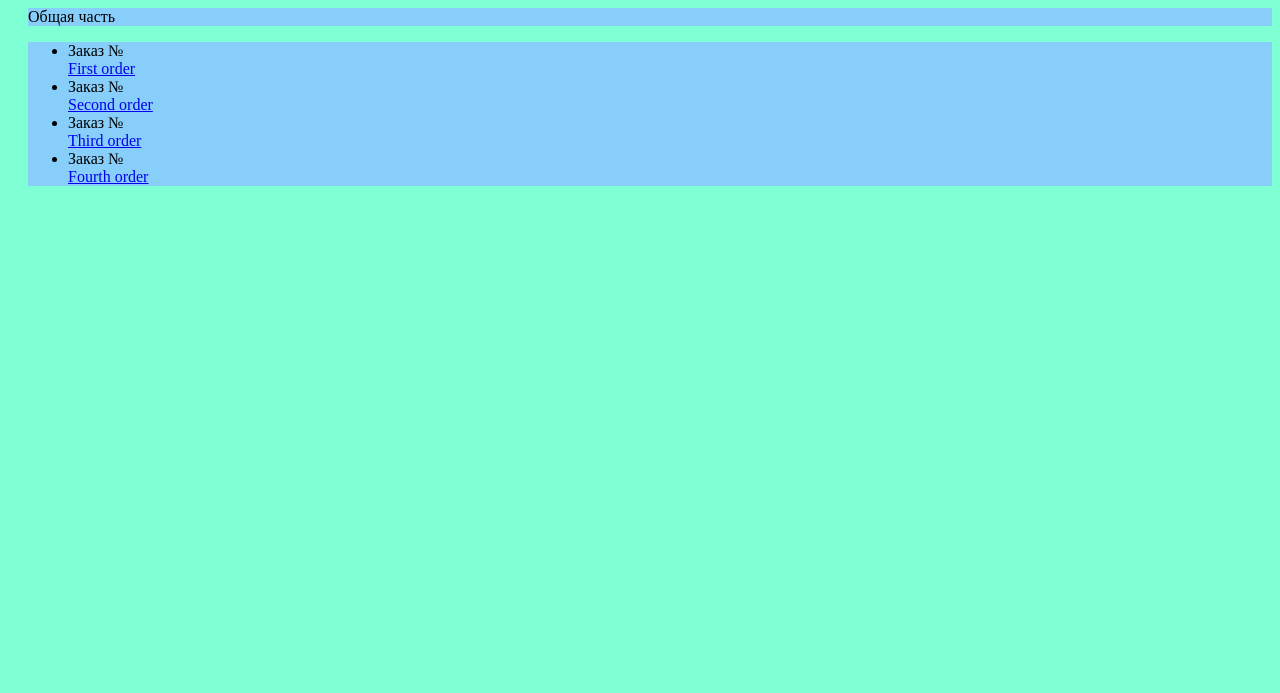
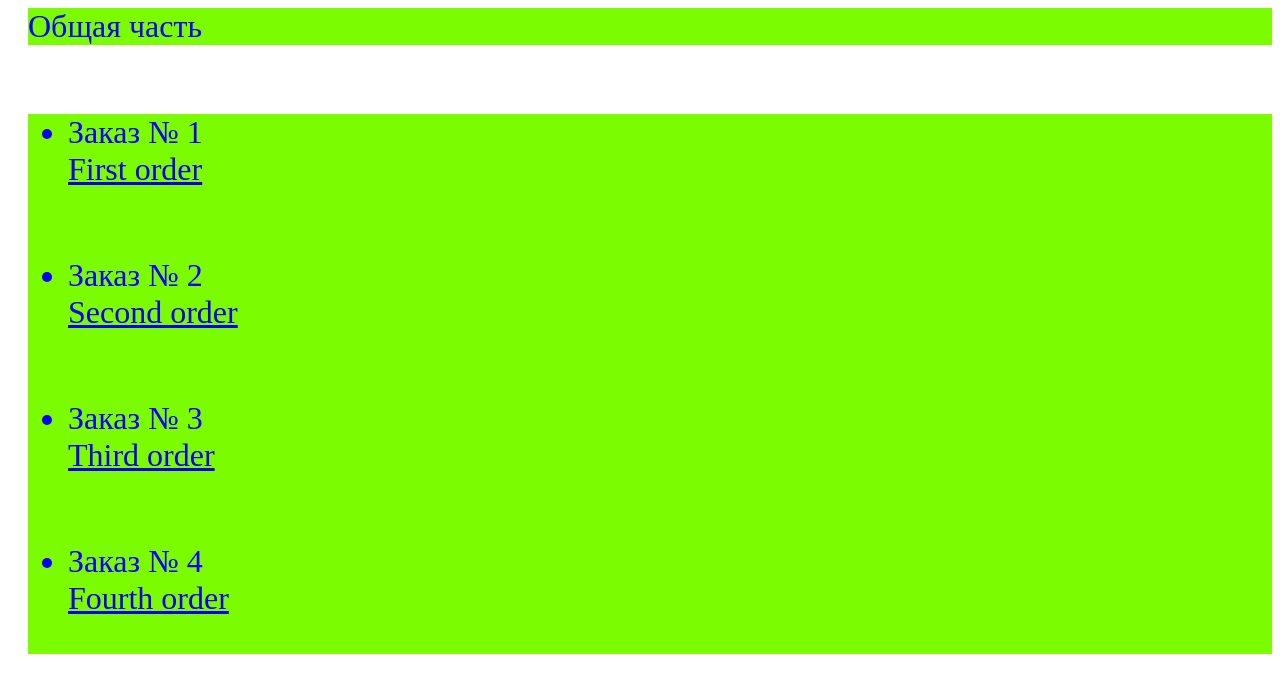
Before and after one commit to FoXTecktoniK/RIP, a Django app: page /orders/ in a window 1280 px wide. Shown: the top 693 px of the page. Run offline with Django 3.2, Linux system fonts and the light colour scheme.

Commit message:
Fixing and restyling smth

```diff
--- a/Lab4/lab4/urls.py
+++ b/Lab4/lab4/urls.py
@@ -19,12 +19,13 @@ from django.urls import path
 from my_app.views import *
 
 urlpatterns = [
+    path('', lambda x: render(x, 'main.html')),
     path('admin/', admin.site.urls),
     url(r'^function_view/', function_view),
     url(r'^class_based_view/', ExampleClassBased.as_view()),
     url(r'^static_view/', ExampleStaticView.as_view()),
     url(r'^var_view/', var_view),
-    url(r'^tag', var_tag),
+    url(r'^tag/', var_tag),
     url(r'^orders/', OrdersView.as_view()),
     url(r'^order/(?P<id>\d+)', OrderView.as_view(), name='order_url'),
 ]
--- a/Lab4/my_app/static/css/style.css
+++ b/Lab4/my_app/static/css/style.css
@@ -1,3 +1,5 @@
 body {
     text-align: left;
+    font-size: 200%;
+	color: blue;
 }
--- a/Lab4/my_app/views.py
+++ b/Lab4/my_app/views.py
@@ -3,6 +3,7 @@ from django.shortcuts import render
 
 # Create your views here.
 from django.views import View
+import random
 
 
 def function_view(request):
@@ -20,15 +21,18 @@ class ExampleStaticView(View):
 
 
 def var_view(request):
-    return render(request, 'first_example_var.html',{ 'my_variable': 'IU5-52'})
+    return render(request, 'first_example_var.html', {'my_variable': 'RIP'})
+
 
 def var_tag(request):
-    return render(request, 'view_tag.html', { 'list': [1, 2, 3, 1, 4, 5]})
+    list = [random.randint(0, 10) for _ in range(10)]
+    return render(request, 'view_tag.html', {'list': list})
+
 
 class OrdersView(View):
     def get(self, request):
         data = {
-            'orders':[
+            'orders': [
                 {'title': 'First order', 'id': 1},
                 {'title': 'Second order', 'id': 2},
                 {'title': 'Third order', 'id': 3},
@@ -36,6 +40,7 @@ class OrdersView(View):
             ]
         }
         return render(request, 'orders.html', data)
+
 
 class OrderView(View):
     def get(self, request, id):
--- a/Lab4/templates/first_example_var.html
+++ b/Lab4/templates/first_example_var.html
@@ -5,8 +5,7 @@
     <title>Title</title>
 </head>
 <body>
-    page which says that
-    {{ my_variable }}
-    is cool
+    A page with variable that says:<br>
+    <p style="color: #cd66cc; font-size: 130%;">{{ my_variable }}</p> is good
 </body>
 </html>
--- a/Lab4/templates/order_element.html
+++ b/Lab4/templates/order_element.html
@@ -1 +1,5 @@
-<li>Заказ №<br><a href="{%  url 'order_url' element.id %}">{{ element.title }}</a> </li>
+<p style="color: seagreen">
+<li>Заказ № {{ element.id }}<br>
+    <a href="{%  url 'order_url' element.id %}">{{ element.title }}</a>
+</li><br>
+</p>
--- a/Lab4/templates/static_example.html
+++ b/Lab4/templates/static_example.html
@@ -5,6 +5,6 @@
     <title>Title</title>
 </head>
 <body>
-    static example
+    Example of static page
 </body>
 </html>
--- a/Lab4/templates/view_block.html
+++ b/Lab4/templates/view_block.html
@@ -7,17 +7,19 @@
     <link rel="stylesheet" type="text/css" href="{% static 'css/style.css' %}">
     <style>
         body{
-            background-color: aquamarine;
+            background-color: #ffffff;
         }
         div{
-            color: -moz-mac-accentdarkestshadow;
+            padding-left: 0px;
             margin-left: 20px;
-            background-color: lightskyblue;
+            background-color: lawngreen;
+            font-palette: light;
         }
     </style>
 </head>
 <body>
     <div>Общая часть</div>
+    <br>
     <div>
     {% block body %} Переопределяется в наследниках {% endblock %}
     </div>
--- a/Lab4/templates/view_tag.html
+++ b/Lab4/templates/view_tag.html
@@ -12,9 +12,9 @@
         {% empty %}
             empty list
         {% endfor %}
-        <h2>element > 2</h2>
+        <h2>element > 3</h2>
         {% for element in list %}
-            {% if element > 2 %}
+            {% if element > 3 %}
                 <li>{{ element }}</li>
             {% endif %}
         {% empty %}
```
Also changed, not shown: Lab4/templates/main.html (added, +21 -0 lines), 1 other file.
